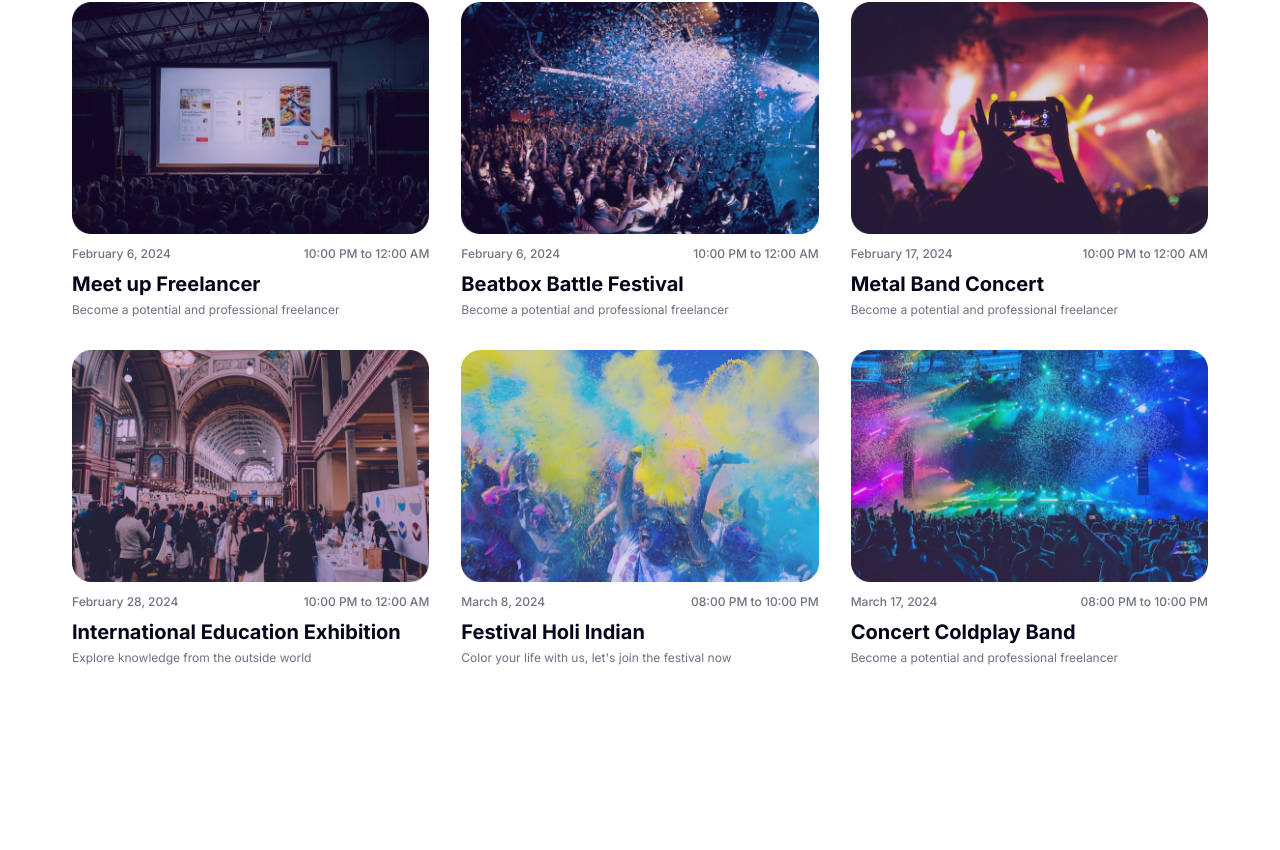
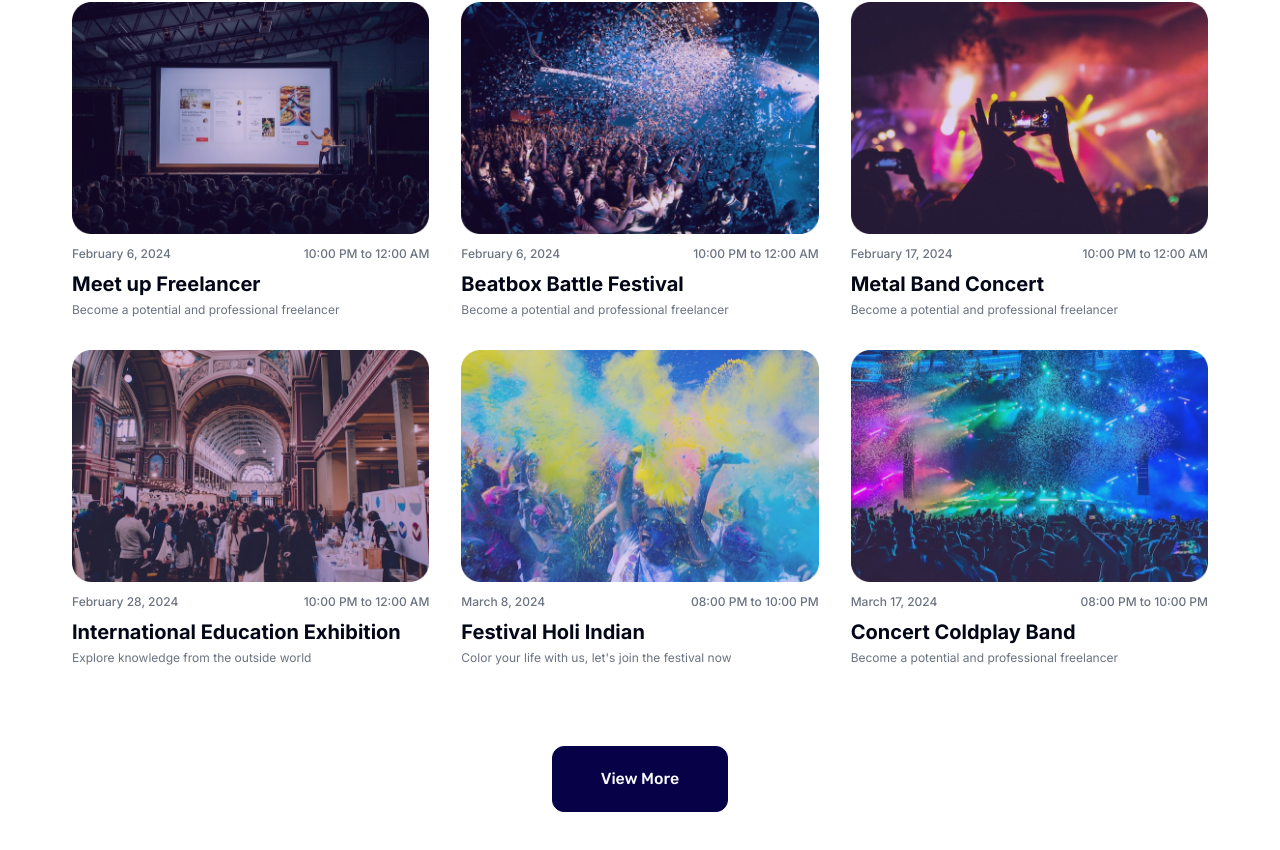
Before and after one commit to PhosRunia28/Evenity, a React (Vite) app: page / in a window 1280 px wide. Shown: the part 3898-4748 px from the top of the page. Before the commit the page ends 4692 px from the top, so only its background shows below. Built offline with nearby package versions, Linux system fonts and the light colour scheme.

Commit message:
refactor: cta to event

```diff
--- a/src/components/common/EventSchedule.tsx
+++ b/src/components/common/EventSchedule.tsx
@@ -1,4 +1,5 @@
 import { eventSchedule } from "@/data/EventScheduleData";
+import { Button } from "../ui/button";
 import CardEvent from "./CardEvent";
 import TitleSection from "./TitleSection";
 
@@ -7,7 +8,7 @@ export default function EventSchedule() {
     (a, b) => a.date.getTime() - b.date.getTime(),
   );
   return (
-    <section className="container pb-32 font-inter">
+    <section className="container pb-32 font-inter" id="event">
       <div>
         <TitleSection title="EVENT SCHEDULE" />
         <div className="grid grid-cols-1 justify-items-center gap-8 sm:grid-cols-2 lg:grid-cols-3">
@@ -15,6 +16,13 @@ export default function EventSchedule() {
             <CardEvent card={card} key={index} />
           ))}
         </div>
+        <div className="mx-auto w-full max-w-fit pt-20">
+          <a href="#">
+            <Button className="rounded-xl border border-primary px-12 py-8 font-rubik text-base font-medium hover:bg-white hover:text-primary">
+              View More
+            </Button>
+          </a>
+        </div>
       </div>
     </section>
   );
--- a/src/components/section/HeroSection.tsx
+++ b/src/components/section/HeroSection.tsx
@@ -31,7 +31,7 @@ export default function HeroSection() {
         <div className="absolute inset-0 -z-10 h-full w-full rounded-[1.2rem] bg-gradient-to-bl from-linearHero2 via-linearHero3/80 via-[26%] to-linearHero4/90 to-100% sm:from-linearHero2/50 sm:via-linearHero3/50 sm:to-linearHero4/20 lg:rounded-[2.35rem]"></div>
         {/* hero button */}
         <div className="absolute -bottom-8 left-1/2 w-full max-w-fit -translate-x-1/2 text-white">
-          <a href="#">
+          <a href="#event">
             <Button className="rounded-xl border border-primary px-12 py-8 font-rubik text-base font-medium hover:bg-white hover:text-primary">
               Explore Event
             </Button>
```
